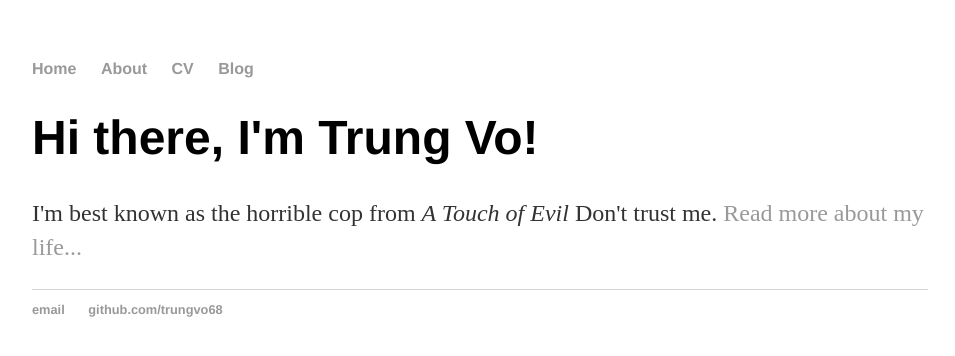
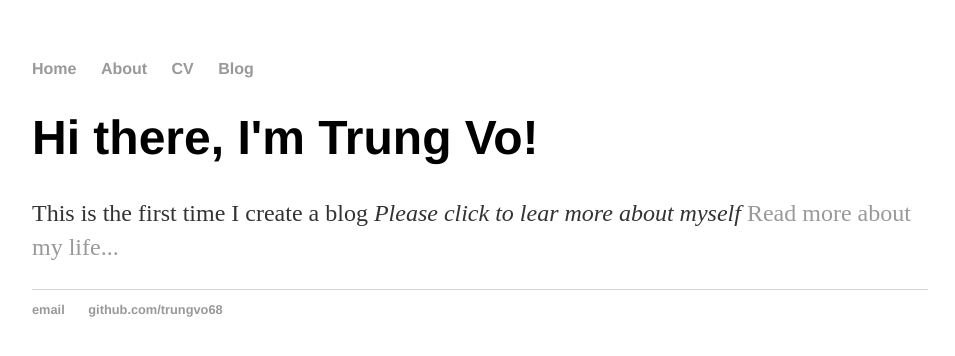
Before and after one commit to TrungVo68/testing.github.io, a plain HTML site: page index.html in a window 1280 px wide. Shown: the whole page, without its empty margins (160-1115 px from the left). Drawn offline with Linux system fonts and the light colour scheme.

Commit message:
Update index.html

```diff
--- a/index.html
+++ b/index.html
@@ -17,7 +17,7 @@
 		<div class="container">
     		<div class="blurb">
         		<h1>Hi there, I'm Trung Vo!</h1>
-				<p>I'm best known as the horrible cop from <em>A Touch of Evil</em> Don't trust me. <a href="/about">Read more about my life...</a></p>
+				<p>This is the first time I create a blog <em> Please click to lear more about myself </em> <a href="/about">Read more about my life...</a></p>
     		</div><!-- /.blurb -->
 		</div><!-- /.container -->
 		<footer>
```
